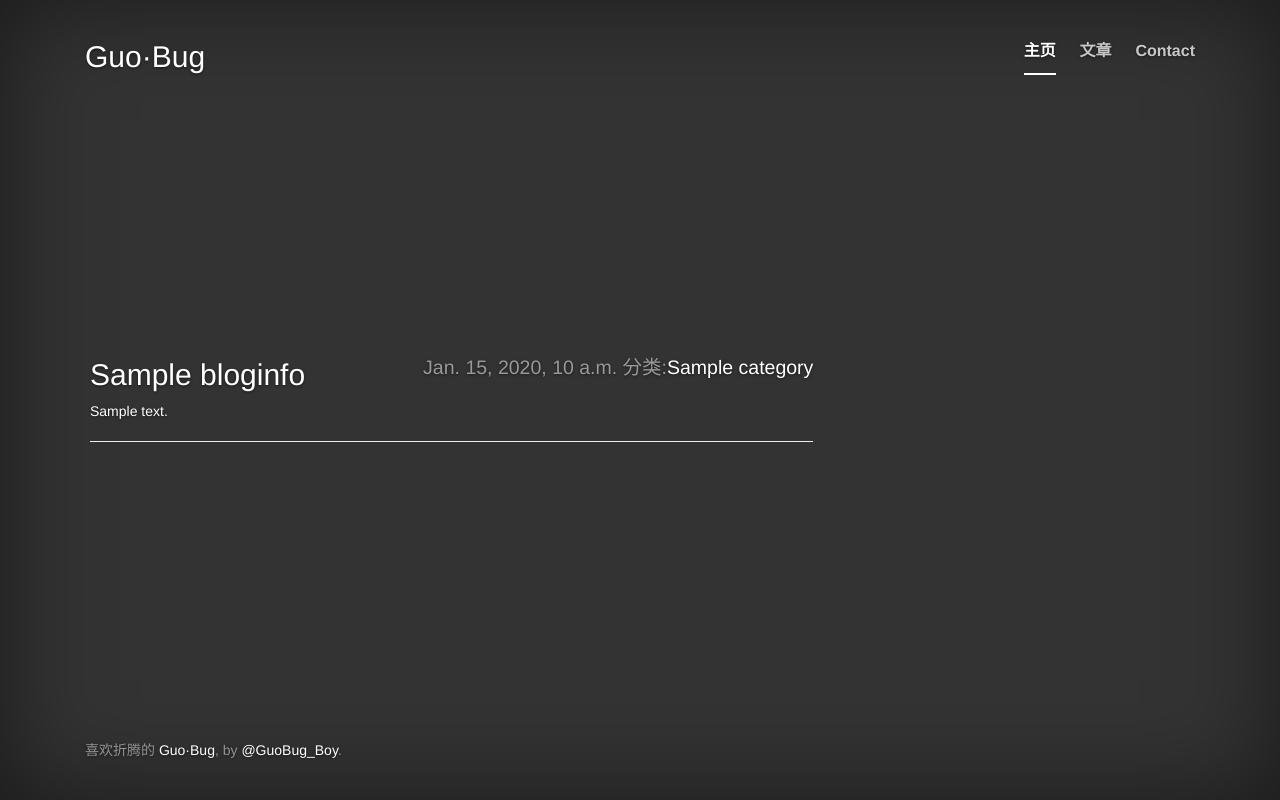
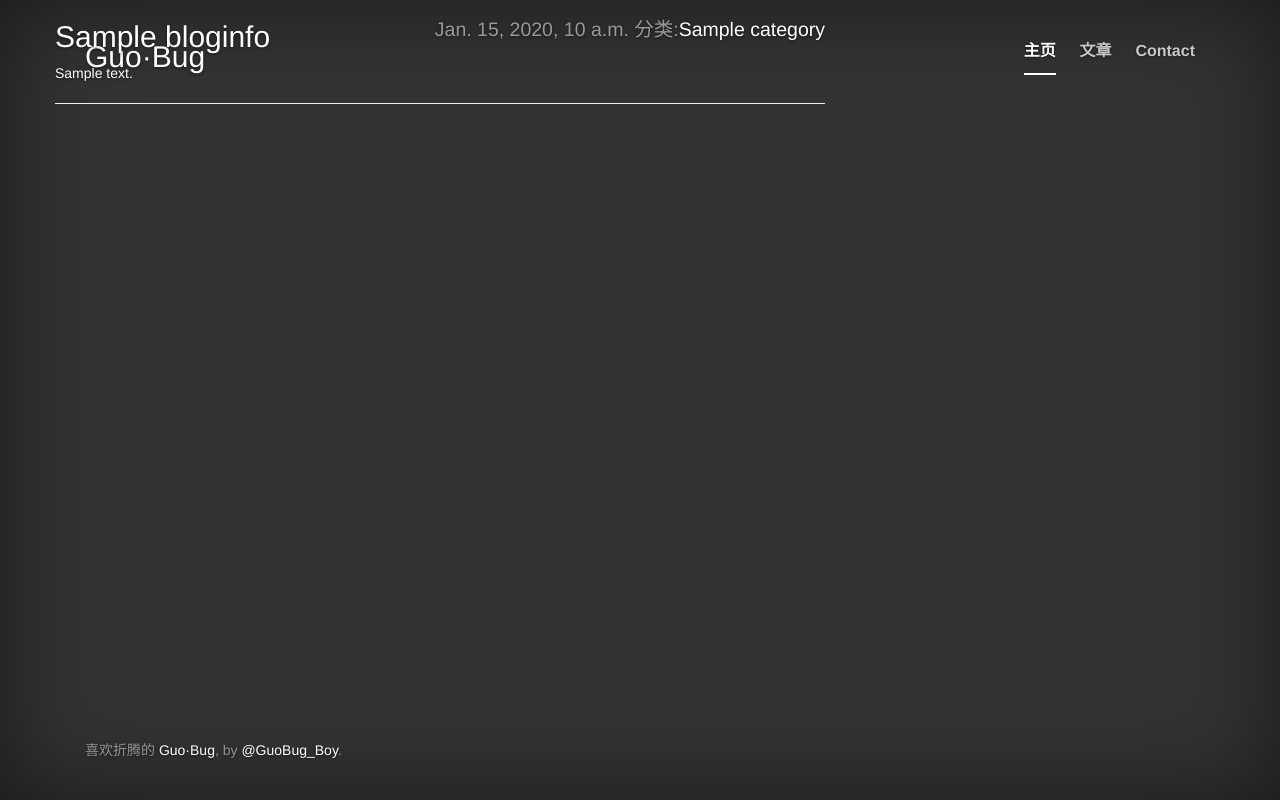
Before and after one commit to GuoBug/NoZuoNoDie, a Django app: template templates/home.html in a window 1280 px wide. Run offline with Django 3.2, Linux system fonts and the light colour scheme; the template is opened without the code that fills it: most values are stand-ins (such as "Sample title", 1, 10 or a date in 2020); some libraries are stand-ins or nearby versions.

Commit message:
格式微调首页

```diff
--- a/static/css/cover.css
+++ b/static/css/cover.css
@@ -45,7 +45,8 @@ body {
 }
 .site-wrapper-inner {
   display: table-cell;
-  vertical-align: top;
+  padding-top: 20px;
+  /* vertical-align: top; */
 }
 .cover-container {
   margin-right: auto;
--- a/templates/home.html
+++ b/templates/home.html
@@ -1,11 +1,10 @@
 {% include 'head.t.html' %}
 	<body>
 		<div class="site-wrapper">
-			<div class="site-wrapper-inner">
 				<div class="cover-container">
 				{% include 'navbar.t.html' %}
 					<!-- head 应该到这里 -->
-					<div class="inner cover">
+					<div class="row">
 						<div class="col-sm-8 blog-main">
 							{% for bloginfo in allblog %}
 							<h2 class="blog-post-title"> {{bloginfo.title}}
@@ -25,8 +24,6 @@
 
 				</div>
 
-			</div>
-
 		</div>
 
 		<!-- Bootstrap core JavaScript 大的从其他 CDN加载
```
